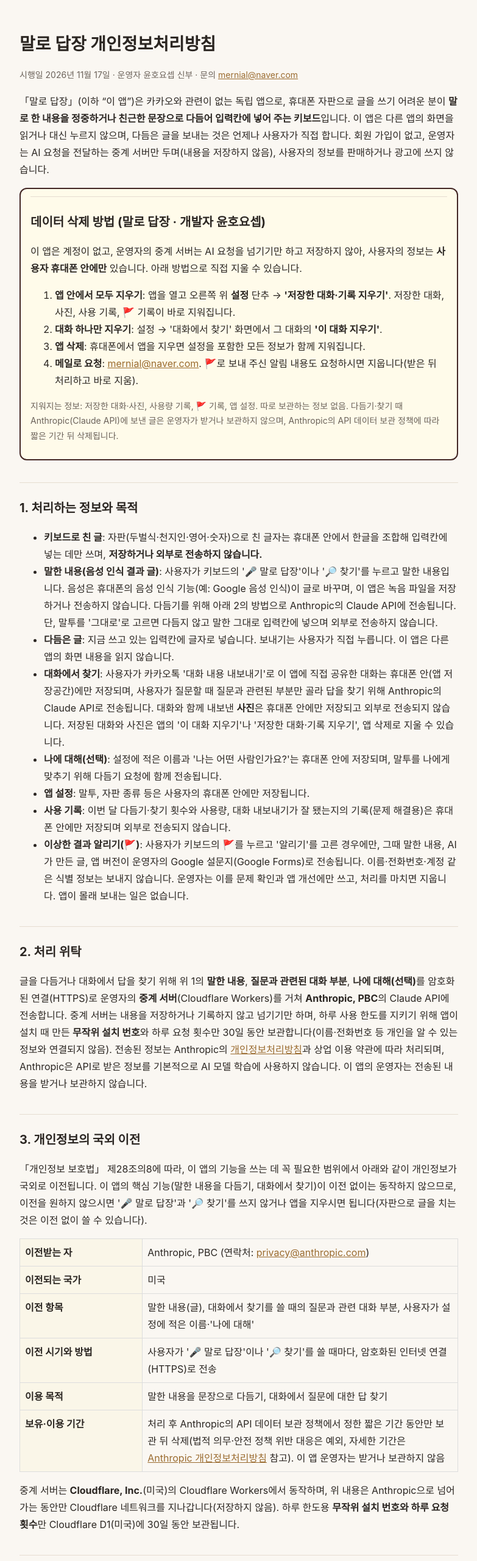
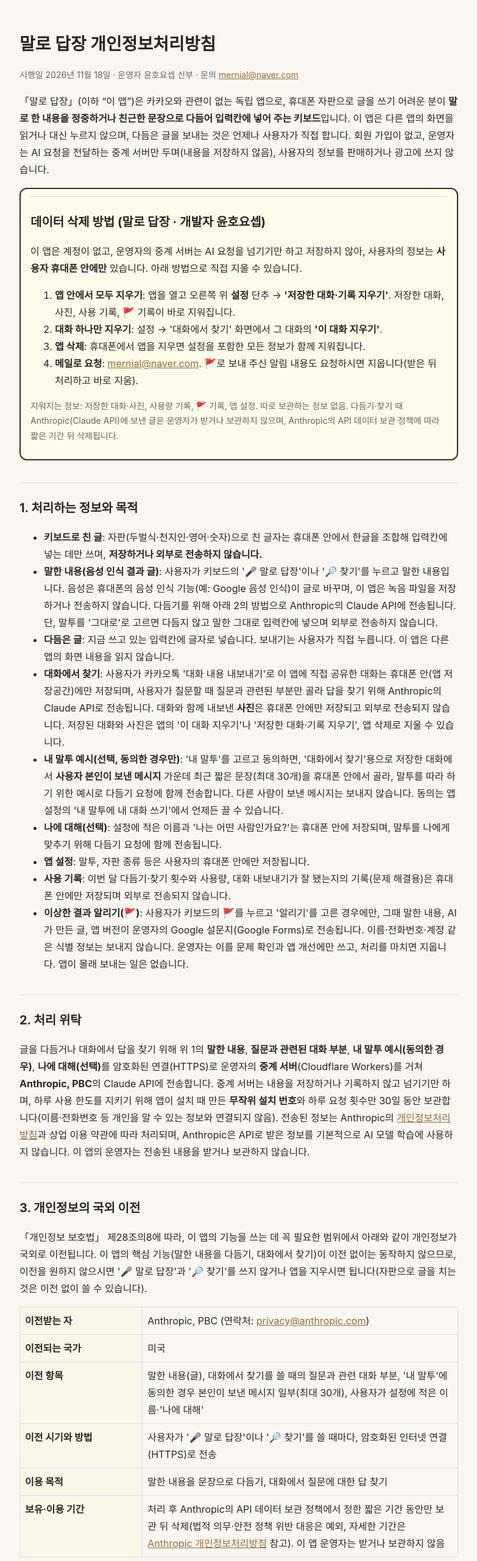
Before and after one commit to mernial/catholic-shorts, a plain HTML site: page talk-helper-privacy.html in a window 1280 px wide. Shown: the top 2560 px of the page at 61% size, without its empty margins (248-1031 px from the left). Drawn offline with Linux system fonts and the light colour scheme.

Commit message:
말로 답장 개인정보처리방침: '내 말투' 다시 반영 (#20)
Claude-Session: https://claude.ai/code/session_01Ju5z9XrRRiVb3yM2Hm66Qy

Co-authored-by: Claude <noreply@anthropic.com>

```diff
--- a/talk-helper-privacy.html
+++ b/talk-helper-privacy.html
@@ -1,7 +1,7 @@
 <!doctype html><html lang="ko"><head><meta charset="utf-8"><meta name="viewport" content="width=device-width,initial-scale=1">
 <title>말로 답장 · 개인정보처리방침</title><link rel="stylesheet" href="style.css"><style>table{border-collapse:collapse;width:100%;margin:8px 0}th,td{border:1px solid #ddd;padding:8px;text-align:left;vertical-align:top}th{width:28%;background:#faf6e8;white-space:nowrap}</style></head><body><main>
 <h1>말로 답장 개인정보처리방침</h1>
-<p class="muted">시행일 2026년 11월 17일 · 운영자 윤호요셉 신부 · 문의 <a href="mailto:mernial@naver.com">mernial@naver.com</a></p>
+<p class="muted">시행일 2026년 11월 18일 · 운영자 윤호요셉 신부 · 문의 <a href="mailto:mernial@naver.com">mernial@naver.com</a></p>
 
 <p>「말로 답장」(이하 “이 앱”)은 카카오와 관련이 없는 독립 앱으로, 휴대폰 자판으로 글을 쓰기 어려운 분이 <b>말로 한 내용을 정중하거나 친근한 문장으로 다듬어 입력칸에 넣어 주는 키보드</b>입니다. 이 앱은 다른 앱의 화면을 읽거나 대신 누르지 않으며, 다듬은 글을 보내는 것은 언제나 사용자가 직접 합니다. 회원 가입이 없고, 운영자는 AI 요청을 전달하는 중계 서버만 두며(내용을 저장하지 않음), 사용자의 정보를 판매하거나 광고에 쓰지 않습니다.</p>
 
@@ -23,6 +23,7 @@
 <li><b>말한 내용(음성 인식 결과 글)</b>: 사용자가 키보드의 '🎤 말로 답장'이나 '🔎 찾기'를 누르고 말한 내용입니다. 음성은 휴대폰의 음성 인식 기능(예: Google 음성 인식)이 글로 바꾸며, 이 앱은 녹음 파일을 저장하거나 전송하지 않습니다. 다듬기를 위해 아래 2의 방법으로 Anthropic의 Claude API에 전송됩니다. 단, 말투를 '그대로'로 고르면 다듬지 않고 말한 그대로 입력칸에 넣으며 외부로 전송하지 않습니다.</li>
 <li><b>다듬은 글</b>: 지금 쓰고 있는 입력칸에 글자로 넣습니다. 보내기는 사용자가 직접 누릅니다. 이 앱은 다른 앱의 화면 내용을 읽지 않습니다.</li>
 <li><b>대화에서 찾기</b>: 사용자가 카카오톡 '대화 내용 내보내기'로 이 앱에 직접 공유한 대화는 휴대폰 안(앱 저장공간)에만 저장되며, 사용자가 질문할 때 질문과 관련된 부분만 골라 답을 찾기 위해 Anthropic의 Claude API로 전송됩니다. 대화와 함께 내보낸 <b>사진</b>은 휴대폰 안에만 저장되고 외부로 전송되지 않습니다. 저장된 대화와 사진은 앱의 '이 대화 지우기'나 '저장한 대화·기록 지우기', 앱 삭제로 지울 수 있습니다.</li>
+<li><b>내 말투 예시(선택, 동의한 경우만)</b>: '내 말투'를 고르고 동의하면, '대화에서 찾기'용으로 저장한 대화에서 <b>사용자 본인이 보낸 메시지</b> 가운데 최근 짧은 문장(최대 30개)을 휴대폰 안에서 골라, 말투를 따라 하기 위한 예시로 다듬기 요청에 함께 전송합니다. 다른 사람이 보낸 메시지는 보내지 않습니다. 동의는 앱 설정의 '내 말투에 내 대화 쓰기'에서 언제든 끌 수 있습니다.</li>
 <li><b>나에 대해(선택)</b>: 설정에 적은 이름과 '나는 어떤 사람인가요?'는 휴대폰 안에 저장되며, 말투를 나에게 맞추기 위해 다듬기 요청에 함께 전송됩니다.</li>
 <li><b>앱 설정</b>: 말투, 자판 종류 등은 사용자의 휴대폰 안에만 저장됩니다.</li>
 <li><b>사용 기록</b>: 이번 달 다듬기·찾기 횟수와 사용량, 대화 내보내기가 잘 됐는지의 기록(문제 해결용)은 휴대폰 안에만 저장되며 외부로 전송되지 않습니다.</li>
@@ -30,14 +31,14 @@
 </ul>
 
 <h2>2. 처리 위탁</h2>
-<p>글을 다듬거나 대화에서 답을 찾기 위해 위 1의 <b>말한 내용</b>, <b>질문과 관련된 대화 부분</b>, <b>나에 대해(선택)</b>를 암호화된 연결(HTTPS)로 운영자의 <b>중계 서버</b>(Cloudflare Workers)를 거쳐 <b>Anthropic, PBC</b>의 Claude API에 전송합니다. 중계 서버는 내용을 저장하거나 기록하지 않고 넘기기만 하며, 하루 사용 한도를 지키기 위해 앱이 설치 때 만든 <b>무작위 설치 번호</b>와 하루 요청 횟수만 30일 동안 보관합니다(이름·전화번호 등 개인을 알 수 있는 정보와 연결되지 않음). 전송된 정보는 Anthropic의 <a href="https://www.anthropic.com/legal/privacy">개인정보처리방침</a>과 상업 이용 약관에 따라 처리되며, Anthropic은 API로 받은 정보를 기본적으로 AI 모델 학습에 사용하지 않습니다. 이 앱의 운영자는 전송된 내용을 받거나 보관하지 않습니다.</p>
+<p>글을 다듬거나 대화에서 답을 찾기 위해 위 1의 <b>말한 내용</b>, <b>질문과 관련된 대화 부분</b>, <b>내 말투 예시(동의한 경우)</b>, <b>나에 대해(선택)</b>를 암호화된 연결(HTTPS)로 운영자의 <b>중계 서버</b>(Cloudflare Workers)를 거쳐 <b>Anthropic, PBC</b>의 Claude API에 전송합니다. 중계 서버는 내용을 저장하거나 기록하지 않고 넘기기만 하며, 하루 사용 한도를 지키기 위해 앱이 설치 때 만든 <b>무작위 설치 번호</b>와 하루 요청 횟수만 30일 동안 보관합니다(이름·전화번호 등 개인을 알 수 있는 정보와 연결되지 않음). 전송된 정보는 Anthropic의 <a href="https://www.anthropic.com/legal/privacy">개인정보처리방침</a>과 상업 이용 약관에 따라 처리되며, Anthropic은 API로 받은 정보를 기본적으로 AI 모델 학습에 사용하지 않습니다. 이 앱의 운영자는 전송된 내용을 받거나 보관하지 않습니다.</p>
 
 <h2>3. 개인정보의 국외 이전</h2>
 <p>「개인정보 보호법」 제28조의8에 따라, 이 앱의 기능을 쓰는 데 꼭 필요한 범위에서 아래와 같이 개인정보가 국외로 이전됩니다. 이 앱의 핵심 기능(말한 내용을 다듬기, 대화에서 찾기)이 이전 없이는 동작하지 않으므로, 이전을 원하지 않으시면 '🎤 말로 답장'과 '🔎 찾기'를 쓰지 않거나 앱을 지우시면 됩니다(자판으로 글을 치는 것은 이전 없이 쓸 수 있습니다).</p>
 <table>
 <tr><th>이전받는 자</th><td>Anthropic, PBC (연락처: <a href="mailto:privacy@anthropic.com">privacy@anthropic.com</a>)</td></tr>
 <tr><th>이전되는 국가</th><td>미국</td></tr>
-<tr><th>이전 항목</th><td>말한 내용(글), 대화에서 찾기를 쓸 때의 질문과 관련 대화 부분, 사용자가 설정에 적은 이름·'나에 대해'</td></tr>
+<tr><th>이전 항목</th><td>말한 내용(글), 대화에서 찾기를 쓸 때의 질문과 관련 대화 부분, '내 말투'에 동의한 경우 본인이 보낸 메시지 일부(최대 30개), 사용자가 설정에 적은 이름·'나에 대해'</td></tr>
 <tr><th>이전 시기와 방법</th><td>사용자가 '🎤 말로 답장'이나 '🔎 찾기'를 쓸 때마다, 암호화된 인터넷 연결(HTTPS)로 전송</td></tr>
 <tr><th>이용 목적</th><td>말한 내용을 문장으로 다듬기, 대화에서 질문에 대한 답 찾기</td></tr>
 <tr><th>보유·이용 기간</th><td>처리 후 Anthropic의 API 데이터 보관 정책에서 정한 짧은 기간 동안만 보관 뒤 삭제(법적 의무·안전 정책 위반 대응은 예외, 자세한 기간은 <a href="https://www.anthropic.com/legal/privacy">Anthropic 개인정보처리방침</a> 참고). 이 앱 운영자는 받거나 보관하지 않음</td></tr>
@@ -65,5 +66,5 @@
 <p>Google Play가 아닌 곳에서 직접 설치하는 예전 판 「카톡 도우미」는 위 내용에 더해, 사용자가 켠 경우 접근성 권한으로 카카오톡 위에 버튼을 띄우고, 버튼을 누른 순간 카카오톡 화면에 보이는 대화 글(최근 최대 1,200자)을 읽어 다듬기 요청에 함께 보내며, 다듬은 답장을 카카오톡 입력창에 넣고 전송 버튼을 누릅니다. 선택 기능 '알림으로 답장'을 켜면 카카오톡 메시지 알림만 읽습니다. 화면·알림 글은 휴대폰에 저장하지 않습니다. Google Play 판에는 이 기능들이 없습니다.</p>
 
 <h2>9. 변경</h2>
-<p>이 방침이 바뀌면 이 페이지에 시행일과 함께 알립니다. (2026년 11월 10일: 카톡 위 버튼(접근성)·알림으로 답장을 빼고 키보드 방식으로 바뀐 내용을 반영 / 2026년 11월 12일: '내 말투' 예시 추가 / 2026년 11월 17일: '내 말투'를 없애고 말한 그대로 받아 적는 '그대로'(AI로 보내지 않음) 추가)</p>
+<p>이 방침이 바뀌면 이 페이지에 시행일과 함께 알립니다. (2026년 11월 10일: 카톡 위 버튼(접근성)·알림으로 답장을 빼고 키보드 방식으로 바뀐 내용을 반영 / 2026년 11월 12일: '내 말투' 예시 추가 / 2026년 11월 17일: '내 말투'를 없애고 말한 그대로 받아 적는 '그대로'(AI로 보내지 않음) 추가 / 2026년 11월 18일: '내 말투'를 다시 넣음(동의한 경우 본인이 보낸 메시지 일부 전송))</p>
 </main></body></html>
```
